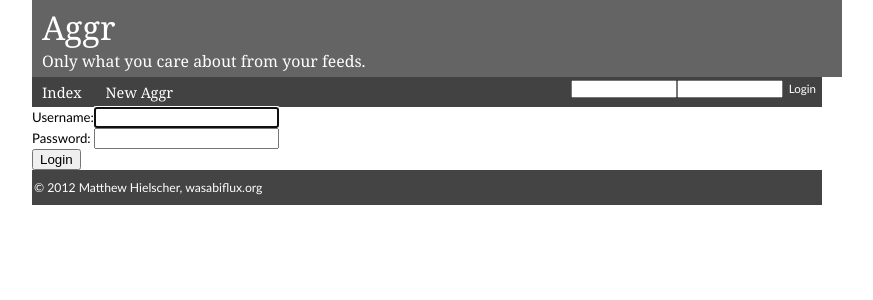
After one commit to mhielscher/aggr, a Django app: page /login in a window 1280 px wide. The commit adds this page. Shown: the top 300 px of the page, without its empty margins (213-1086 px from the left). Run offline with Django 3.2, Linux system fonts and the light colour scheme.

Commit message:
Models modified, working on designs.

```diff
--- a/aggr/settings.py
+++ b/aggr/settings.py
@@ -96,6 +96,7 @@ TEMPLATE_CONTEXT_PROCESSORS = (
     'django.core.context_processors.i18n',
     'django.core.context_processors.media',
     'django.core.context_processors.static',
+    'django.core.context_processors.request',
     'django.contrib.auth.context_processors.auth',
     'django.contrib.messages.context_processors.messages',
 )
@@ -123,6 +124,10 @@ PASSWORD_HASHERS = (
     'django.contrib.auth.hashers.CryptPasswordHasher',
 )
 
+LOGIN_REDIRECT_URL = '/'
+LOGIN_URL = '/login'
+LOGOUT_URL = '/logout'
+
 
 # Import overriding development or deployment settings
 try:
--- a/aggr_app/models.py
+++ b/aggr_app/models.py
@@ -22,6 +22,7 @@ class Feed(models.Model):
     """Models RSS/Atom feeds; parses and caches their contents."""
     name = models.CharField(max_length=100)
     url = models.URLField(max_length=400)
+    subscribers = models.ManyToManyField(User)
     last_updated = models.DateTimeField(auto_now_add=True)
     cache_expires = models.DateTimeField(auto_now_add=True)
     supports_conditional_get = models.BooleanField(default=False)
--- a/aggr_app/static/css/base.css
+++ b/aggr_app/static/css/base.css
@@ -14,6 +14,7 @@ header {
     width: 100%;
     background-color: #646464;
     color: white;
+    padding: 5px 10px;
 }
 
 header hgroup {
@@ -56,7 +57,7 @@ nav a {
     text-decoration: none;
 }
 
-nav form#login {
+nav form#login, nav form#logout {
     padding: 3px 0px;
     float: right;
 }
@@ -65,7 +66,7 @@ nav form#login input {
     font-size: 0.875em;
 }
 
-nav form#login button {
+nav form#login button, nav form#logout button {
     font: inherit;
     font-size: 0.875em;
     background-color: transparent;
--- a/aggr_app/templates/aggr_app/aggr_detail.html
+++ b/aggr_app/templates/aggr_app/aggr_detail.html
@@ -10,10 +10,10 @@
         <p>{{ entry.summary|safe }}</p></li>
 {% endfor %}
 </ul>
-<form method="GET" action="{% url 'aggr_app.views.new_aggr' aggr.id %}">
+<form method="GET" action="{% url aggr_app.views.new_aggr aggr.id %}">
 <input type="submit" value="Edit">
 </form>
-<form method="GET" action="{% url 'aggr_app.views.delete_aggr' aggr.id %}">
+<form method="GET" action="{% url aggr_app.views.delete_aggr aggr.id %}">
 <input type="submit" value="Delete">
 </form>
 {% endblock content %}
--- a/aggr_app/templates/aggr_app/aggr_modify.html
+++ b/aggr_app/templates/aggr_app/aggr_modify.html
@@ -3,7 +3,7 @@
 {% block content %}
 <h2>New Aggregate</h2>
 {% if error_message %}<p><strong>{{ error_message }}</strong></p>{% endif %}
-<form action="{% url 'aggr_app.views.modify_aggr' aggr.id %}" method="post">
+<form action="{% url aggr_app.views.modify_aggr aggr.id %}" method="post">
 {% csrf_token %}
 <label for="name">Aggregate Name</label> <input type="text" name="name" value="{{ aggr.name }}" id="0" /><br />
 <label for="feeds">Feeds</label>
--- a/aggr_app/templates/aggr_app/aggr_new.html
+++ b/aggr_app/templates/aggr_app/aggr_new.html
@@ -52,9 +52,9 @@
 {% if error_message %}<p><strong>{{ error_message }}</strong></p>{% endif %}
 
 {% if aggr == None %}
-<form action="{% url 'aggr_app.views.new_aggr' %}" method="post">
+<form action="{% url aggr_app.views.new_aggr %}" method="post">
 {% else %}
-<form action="{% url 'aggr_app.views.new_aggr' aggr.id %}" method="post">
+<form action="{% url aggr_app.views.new_aggr aggr.id %}" method="post">
 {% endif %}
 {% csrf_token %}
 <label for="name">Aggregate Name</label> <input type="text" name="name" id="0" value="{{ aggr.name }}" /><br />
--- a/aggr_app/templates/aggr_app/feed_detail.html
+++ b/aggr_app/templates/aggr_app/feed_detail.html
@@ -9,7 +9,7 @@
         <p>{{ entry.summary|safe }}</p></li>
 {% endfor %}
 
-<form method="GET" action="{% url 'aggr_app.views.delete_feed' feed.id %}">
+<form method="GET" action="{% url aggr_app.views.delete_feed feed.id %}">
 <input type="submit" name="delete" value="Delete Feed">
 </form>
 {% endblock content %}
--- a/aggr_app/templates/aggr_app/feed_new.html
+++ b/aggr_app/templates/aggr_app/feed_new.html
@@ -4,7 +4,7 @@
 <h2>New Feed</h2>
 {% if error_message %}<p><strong>{{ error_message }}</strong></p>{% endif %}
 
-<form action="{% url 'aggr_app.views.new_feed' %}" method="post">
+<form action="{% url aggr_app.views.new_feed %}" method="post">
 {% csrf_token %}
 <label for="name">Feed Name</label> <input type="text" name="name" id="0" /><br />
 <label for="url">URL</label> <input type="text" name="url" id="1" /><br />
--- a/aggr_app/templates/aggr_app/header.html
+++ b/aggr_app/templates/aggr_app/header.html
@@ -5,7 +5,7 @@
     </hgroup>
 </header>
 <nav>
-    {% if logged_in %}
+    {% if user.is_authenticated %}
         <ul>
             <li><a href="{% url aggr_app.views.home %}">Home</a></li>
             <li><a href="{% url aggr_app.views.new_aggr %}">New Aggr</a></li>
@@ -13,7 +13,7 @@
         <div class="separator"></div>
         <form id="logout" method="POST" action="{% url django.contrib.auth.views.logout next_page=request.path %}">
             {% csrf_token %}
-            <button type="submit" value="Logout" />
+            <button type="submit">Logout</button>
         </form>
         <div class="clear"></div>
     {% else %}
--- /dev/null
+++ b/aggr_app/templates/registration/login.html
@@ -0,0 +1,24 @@
+{% extends "aggr_app/base.html" %}
+{% block title %}Login{% endblock %}
+{% block head %}
+    <link href="{{ STATIC_URL }}css/login.css" rel="stylesheet" type="text/css" />
+{% endblock %}
+{% block content %}
+{% if error_message %}<p><strong>{{ error_message }}</strong></p>{% endif %}
+
+<form id="login" name="login" method="POST" action="{% url django.contrib.auth.views.login %}">
+{% csrf_token %}
+    <input type="hidden" name="next" value="{{ next }}" />
+    <table>
+        <tr>
+            <td>{{ form.username.label_tag }}</td>
+            <td>{{ form.username  }}</td>
+        </tr>
+        <tr>
+            <td>{{ form.password.label_tag }}</td>
+            <td>{{ form.password }}</td>
+        </tr>
+    </table>
+    <input type="submit" value="Login" />
+</form>
+{% endblock content %}
--- a/aggr_app/urls.py
+++ b/aggr_app/urls.py
@@ -17,5 +17,5 @@ urlpatterns = patterns('aggr_app.views',
 
 urlpatterns += patterns('',
     url(r'^login$', 'django.contrib.auth.views.login'),
-    url(r'^logout$', 'django.contrib.auth.views.logout'),
+    url(r'^logout/(?P<next_page>.*)$', 'django.contrib.auth.views.logout'),
 )
```
Also changed, not shown: aggr_app/views.py (+13 -2 lines).
